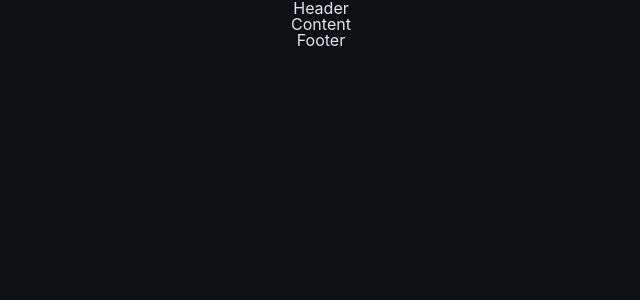
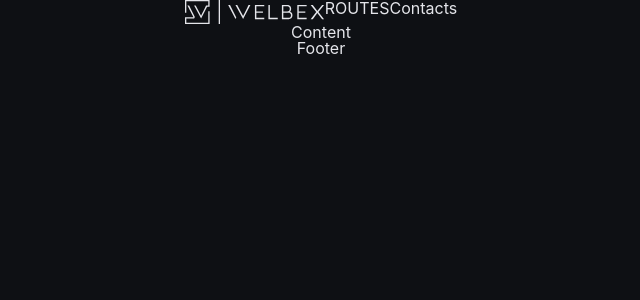
Before and after one commit to MedievalRain/welbex, a React (Vite) app: page / in a window 1280 px wide. Shown: the top 300 px of the page, without its empty margins (319-959 px from the left). Built offline with nearby package versions, Linux system fonts and the light colour scheme.

Commit message:
Basic header layout

```diff
--- /dev/null
+++ b/src/components/Contacts.tsx
@@ -0,0 +1,9 @@
+import styled from "styled-components";
+
+const StyledContacts = styled.div``;
+
+function Contacts() {
+  return <StyledContacts>Contacts</StyledContacts>;
+}
+
+export { Contacts };
--- a/src/components/Header.tsx
+++ b/src/components/Header.tsx
@@ -1,9 +1,29 @@
 import styled from "styled-components";
+import Logo from "../Logo";
+import { Contacts } from "./Contacts";
 
-const StyledHeader = styled.header``;
+const StyledHeader = styled.header`
+  background-color: transparent;
+`;
+
+const StyledNav = styled.nav`
+  display: flex;
+`;
+const RoutesWrapper = styled.div`
+  display: flex;
+  justify-content: space-evenly;
+`;
 
 function Header() {
-  return <StyledHeader>Header</StyledHeader>;
+  return (
+    <StyledHeader>
+      <StyledNav>
+        <Logo />
+        <RoutesWrapper>ROUTES</RoutesWrapper>
+        <Contacts />
+      </StyledNav>
+    </StyledHeader>
+  );
 }
 
 export { Header };
```
